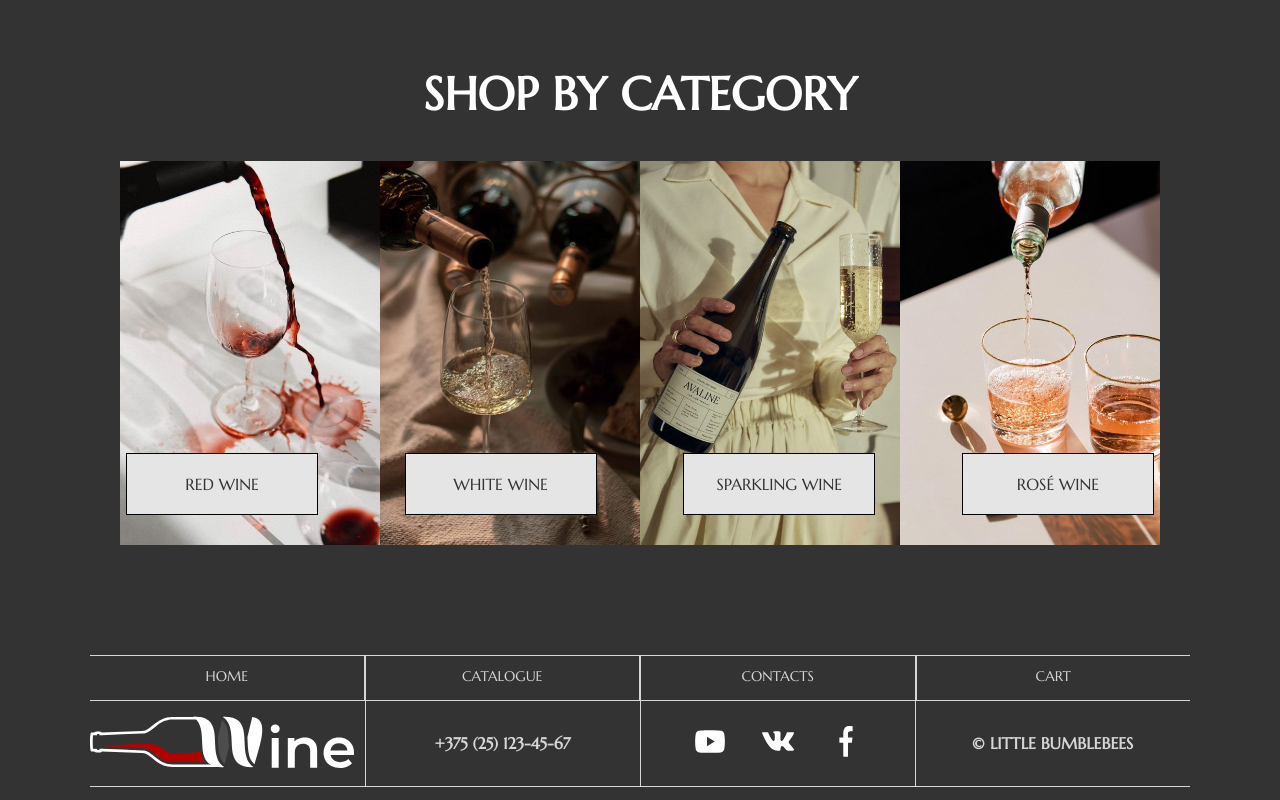
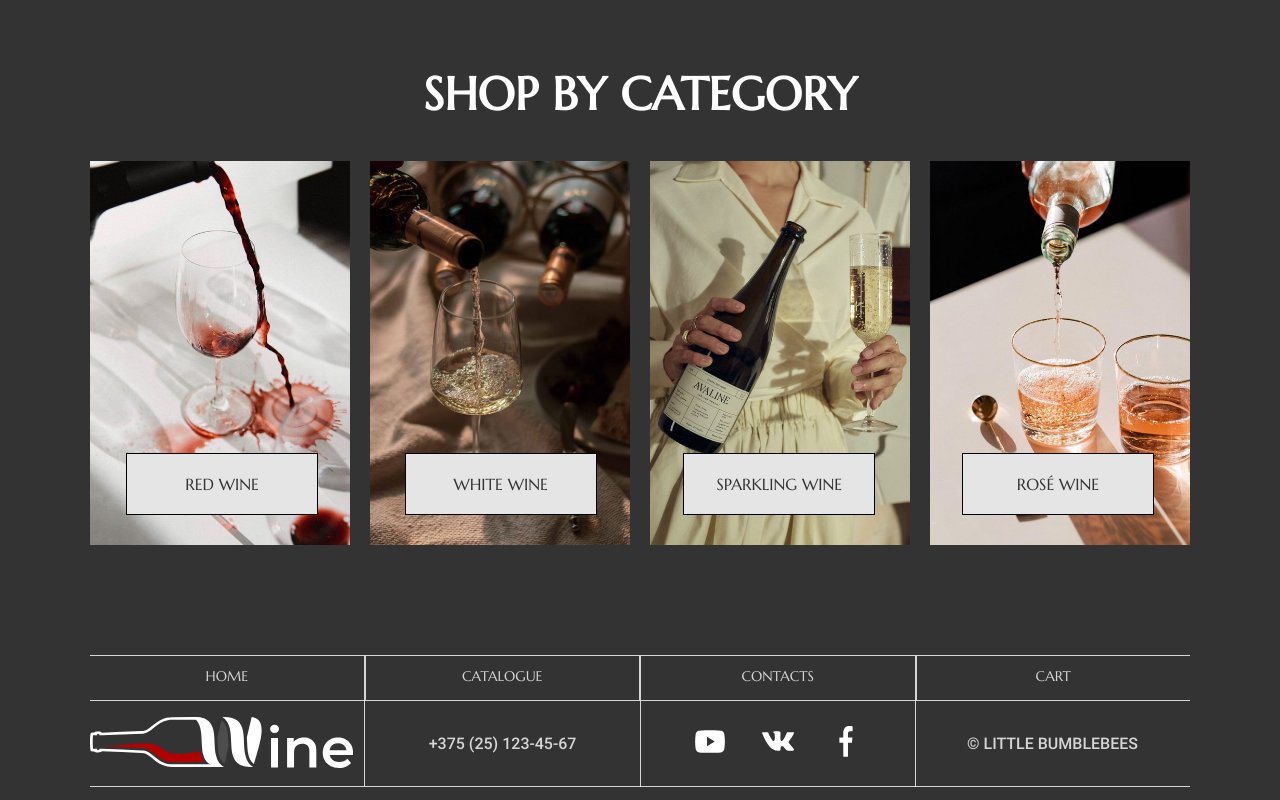
Before and after one commit to mitjasha/online-shop, a React (Create React App) app: page / in a window 1280 px wide. Shown: the part 1786-2586 px from the top of the page. Built offline with nearby package versions, Linux system fonts and the light colour scheme.

Commit message:
feat: change footer font and footer logo width

```diff
--- a/src/containers/Footer/Footer.scss
+++ b/src/containers/Footer/Footer.scss
@@ -14,6 +14,7 @@
     display: grid;
     grid-template-columns: repeat(4, 1fr);
     height: 85px;
+    width: 100%;
     font-weight: 600;
   }
 
@@ -21,6 +22,8 @@
   &__phone,
   &__media,
   &__authors {
+    font-family: "Roboto";
+    font-weight: 400;
     display: flex;
     justify-content: center;
     align-items: center;
@@ -28,6 +31,10 @@
     border-bottom: 1.5px solid rgba(255, 255, 255, 0.8);
     width: 100%;
     height: 100%;
+  }
+
+  &__logo {
+    width: 99.5%;
   }
 
   &__phone {
--- a/src/pages/MainPage/MainPage.scss
+++ b/src/pages/MainPage/MainPage.scss
@@ -111,6 +111,7 @@
   &__wrapper {
     display: flex;
     flex-direction: column;
+    width: 100%;
     height: 100%;
     justify-content: center;
     align-items: center;
```
